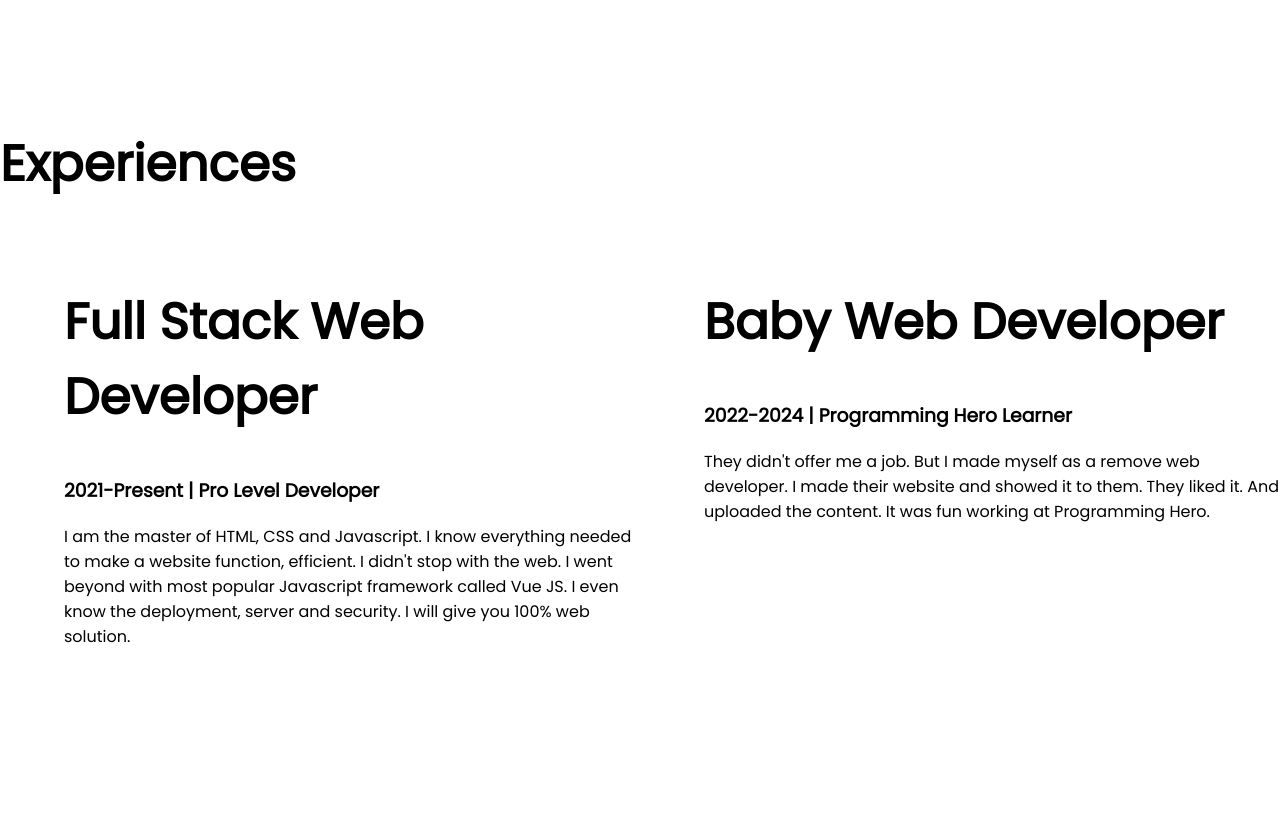
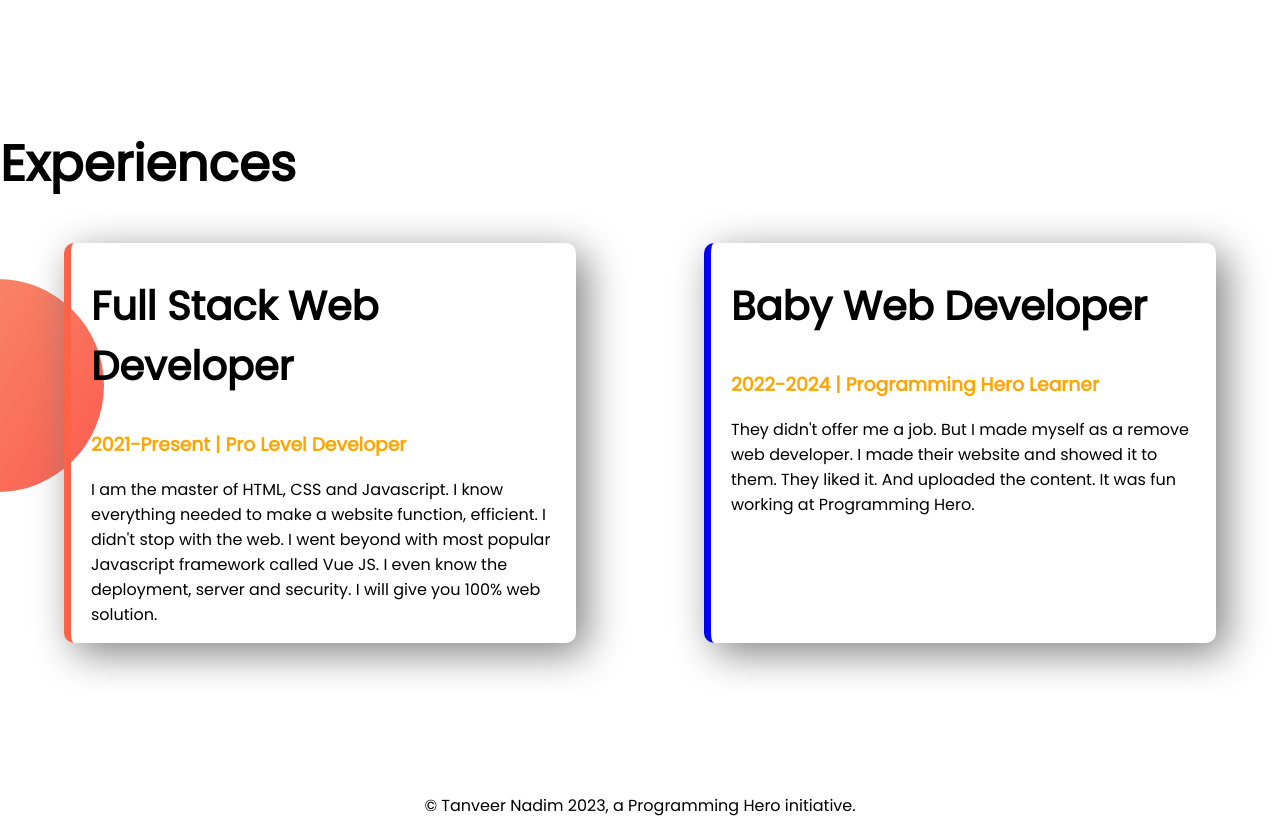
Before and after one commit to TanvirEEE/developer-portfolio, a plain HTML site: page index.html in a window 1280 px wide. Shown: the part 1200-2034 px from the top of the page. Drawn offline with Linux system fonts and the light colour scheme.

Commit message:
complete

```diff
--- a/index.html
+++ b/index.html
@@ -50,17 +50,17 @@
     <section class="experience-area">
         <h1>Experiences</h1>
         <div class="flexible-container">
-            <div class="half-width">
-                <h1>Full Stack Web Developer</h1>
-                <h3>2021-Present | Pro Level Developer</h3>
+            <div id="full-stack" class="experience-item">
+                <h2>Full Stack Web Developer</h2>
+                <h3 class="orange-color">2021-Present | Pro Level Developer</h3>
                 <p>I am the master of HTML, CSS and Javascript. I know everything needed to make a website function,
                     efficient. I didn't stop with the web. I went beyond with most popular Javascript framework called
                     Vue
                     JS. I even know the deployment, server and security. I will give you 100% web solution.</p>
             </div>
-            <div class="half-width">
-                <h1>Baby Web Developer</h1>
-                <h3>2022-2024 | Programming Hero Learner</h3>
+            <div id="baby-web" class="experience-item">
+                <h2>Baby Web Developer</h2>
+                <h3 class="orange-color">2022-2024 | Programming Hero Learner</h3>
                 <p>They didn't offer me a job. But I made myself as a remove web developer. I made their website and
                     showed
                     it to them. They liked it. And uploaded the content. It was fun working at Programming Hero.</p>
@@ -69,5 +69,8 @@
 
     </section>
 </body>
+<footer>
+    <p>© Tanveer Nadim 2023, a Programming Hero initiative.</p>
+</footer>
 
 </html>
--- a/style.css
+++ b/style.css
@@ -5,6 +5,10 @@
 
 h1 {
     font-size: 50px;
+}
+
+h2 {
+    font-size: 40px;
 }
 
 .orange-color {
@@ -44,3 +48,31 @@
     background-repeat: no-repeat;
     background-position: right;
 }
+
+.experience-area {
+    background-image: url(images/exp-bg.png);
+    background-repeat: no-repeat;
+    background-position: left;
+}
+
+.experience-item {
+    width: 40%;
+    margin-left: 5%;
+    margin-right: 5%;
+    padding-left: 20px;
+    padding-right: 10px;
+    border-radius: 10px;
+    box-shadow: 10px 10px 40px gray;
+}
+
+#full-stack {
+    border-left: 7px solid tomato;
+}
+
+#baby-web {
+    border-left: 7px solid blue;
+}
+
+footer {
+    text-align: center;
+}
```
